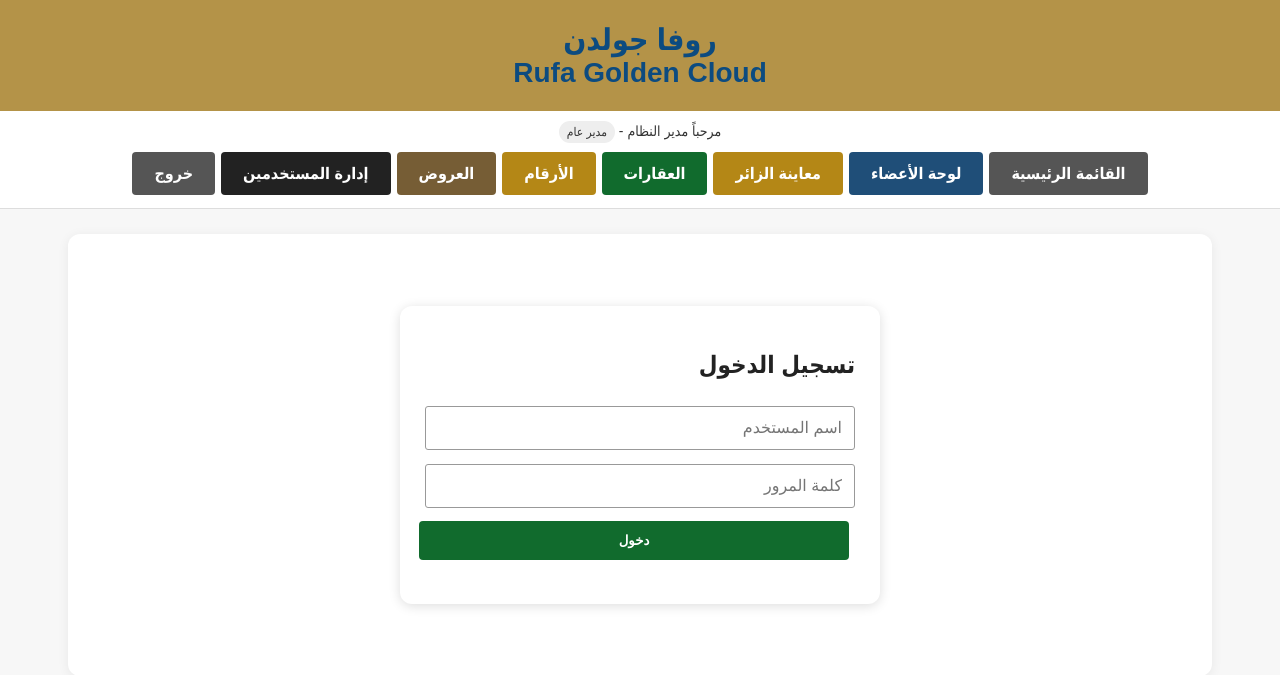
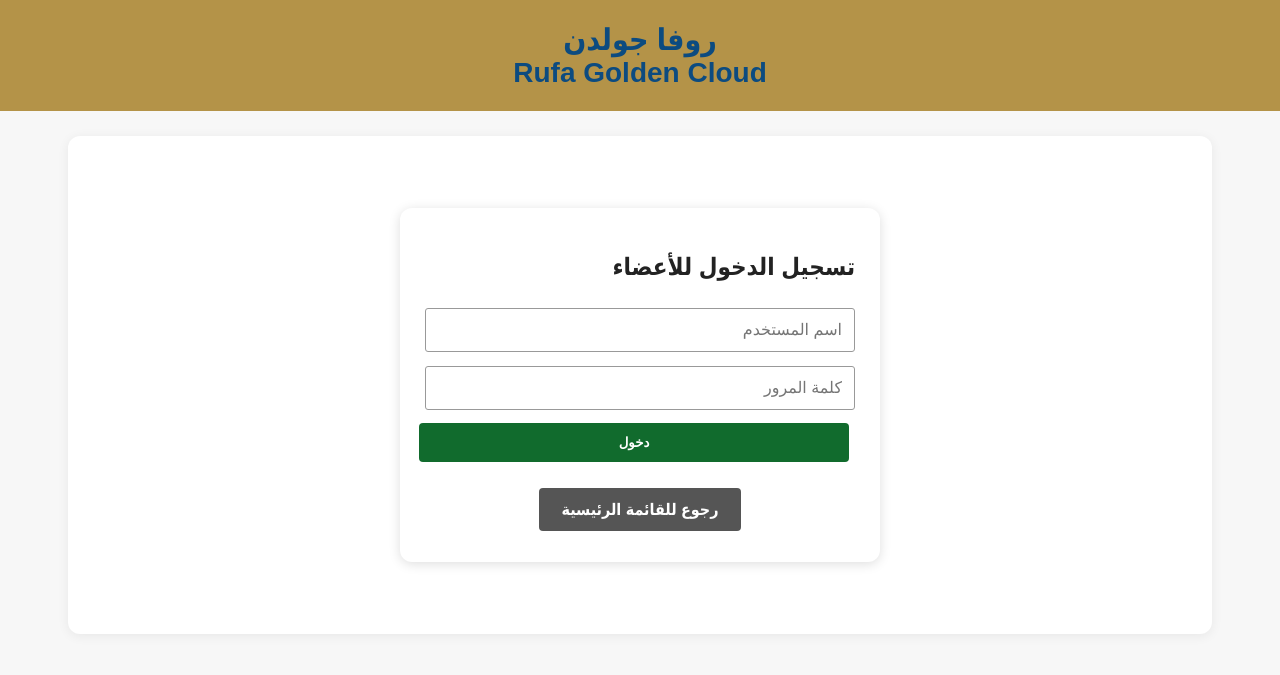
Before and after one commit to rg10293812-create/rufa-golden, a Flask app: page /login in a window 1280 px wide. Shown: the top 675 px of the page. Run offline with Flask 3, Linux system fonts and the light colour scheme; the visitor is signed in with stand-in values (Sample User, id 1); data comes from the database, SQL or seed files in the repository.

Commit message:
Add files via upload

```diff
--- a/templates/base.html
+++ b/templates/base.html
@@ -9,4 +9,4 @@
 function loadDraft(formId){const f=document.getElementById(formId); if(!f)return; [...f.elements].forEach(el=>{if(el.name&&el.type!=='file'){const v=localStorage.getItem(formId+'_'+el.name); if(v && !el.value) el.value=v; el.addEventListener('input',()=>saveDraft(formId));}});}
 function clearDraft(formId){const f=document.getElementById(formId); if(!f)return; [...f.elements].forEach(el=>{if(el.name) localStorage.removeItem(formId+'_'+el.name);});}
 </script>
-</head><body><div class="header"><div>روفا جولدن</div><h1>Rufa Golden Cloud</h1></div>{% if current_user %}<div class="topbar"><div class="userbox">مرحباً {{current_user.full_name or current_user.username}} - <span class="badge">{{role_labels.get(current_user.role,current_user.role)}}</span></div><a class="btn gray" href="{{url_for('landing')}}">القائمة الرئيسية</a><a class="btn" href="{{url_for('index')}}">لوحة الأعضاء</a><a class="btn gold" href="{{url_for('visitor_offers')}}" target="_blank">معاينة الزائر</a><a class="btn green" href="{{url_for('properties')}}">العقارات</a><a class="btn gold" href="{{url_for('contacts', category='marketers')}}">الأرقام</a><a class="btn brown" href="{{url_for('offers')}}">العروض</a>{% if can_manage_accounts(current_user) %}<a class="btn black" href="{{url_for('users')}}">إدارة المستخدمين</a>{% endif %}<a class="btn gray" href="{{url_for('logout')}}">خروج</a></div>{% endif %}<div class="wrap">{% with msgs=get_flashed_messages() %}{% for m in msgs %}<div class="flash">{{m}}</div>{% endfor %}{% endwith %}{% block content %}{% endblock %}</div></body></html>
+</head><body><div class="header"><div>روفا جولدن</div><h1>Rufa Golden Cloud</h1></div>{% if current_user and request.endpoint not in ['landing','member_entry','login','visitor_offers','visitor_offer_detail'] %}<div class="topbar"><div class="userbox">مرحباً {{current_user.full_name or current_user.username}} - <span class="badge">{{role_labels.get(current_user.role,current_user.role)}}</span></div><a class="btn gray" href="{{url_for('landing')}}">القائمة الرئيسية</a><a class="btn" href="{{url_for('index')}}">لوحة الأعضاء</a><a class="btn gold" href="{{url_for('visitor_offers')}}" target="_blank">معاينة الزائر</a><a class="btn green" href="{{url_for('properties')}}">العقارات</a><a class="btn gold" href="{{url_for('contacts', category='marketers')}}">الأرقام</a><a class="btn brown" href="{{url_for('offers')}}">العروض</a>{% if can_manage_accounts(current_user) %}<a class="btn black" href="{{url_for('users')}}">إدارة المستخدمين</a>{% endif %}<a class="btn gray" href="{{url_for('logout')}}">خروج</a></div>{% endif %}<div class="wrap">{% with msgs=get_flashed_messages() %}{% for m in msgs %}<div class="flash">{{m}}</div>{% endfor %}{% endwith %}{% block content %}{% endblock %}</div></body></html>
--- a/templates/login.html
+++ b/templates/login.html
@@ -1,11 +1,13 @@
 {% extends 'base.html' %}{% block content %}
 <div class="loginbox">
-<h2>تسجيل الدخول</h2>
-<form method="post">
-<input name="username" placeholder="اسم المستخدم" required>
-<input name="password" type="password" placeholder="كلمة المرور" required>
+<h2>تسجيل الدخول للأعضاء</h2>
+<form method="post" autocomplete="off">
+<input name="username" placeholder="اسم المستخدم" required autocomplete="username">
+<input name="password" type="password" placeholder="كلمة المرور" required autocomplete="current-password">
 <button class="btn green" style="width:100%">دخول</button>
 </form>
-<p class="small"></p>
+<div style="text-align:center;margin-top:14px">
+<a class="btn gray" href="{{ url_for('landing') }}">رجوع للقائمة الرئيسية</a>
+</div>
 </div>
 {% endblock %}
```
